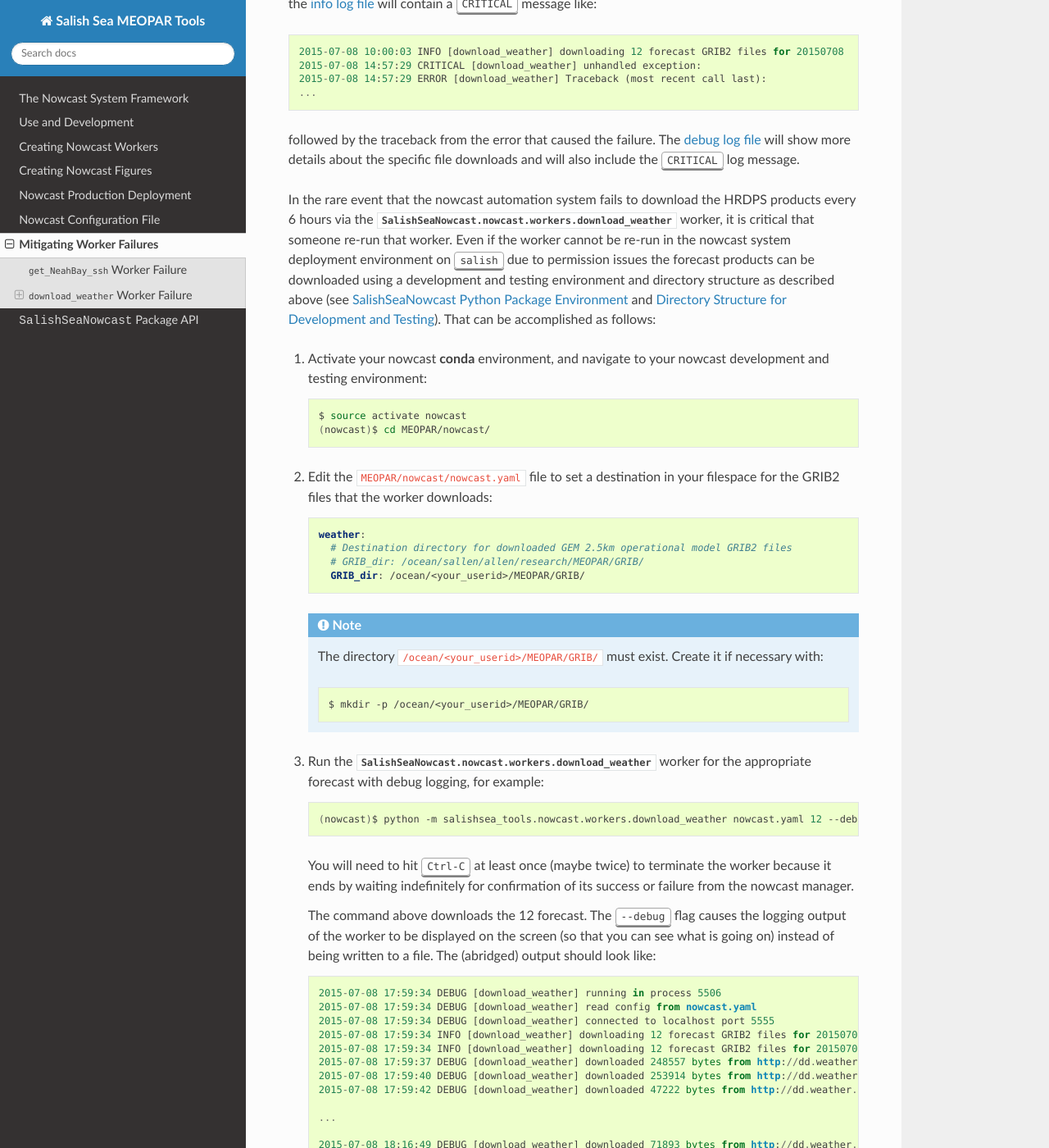
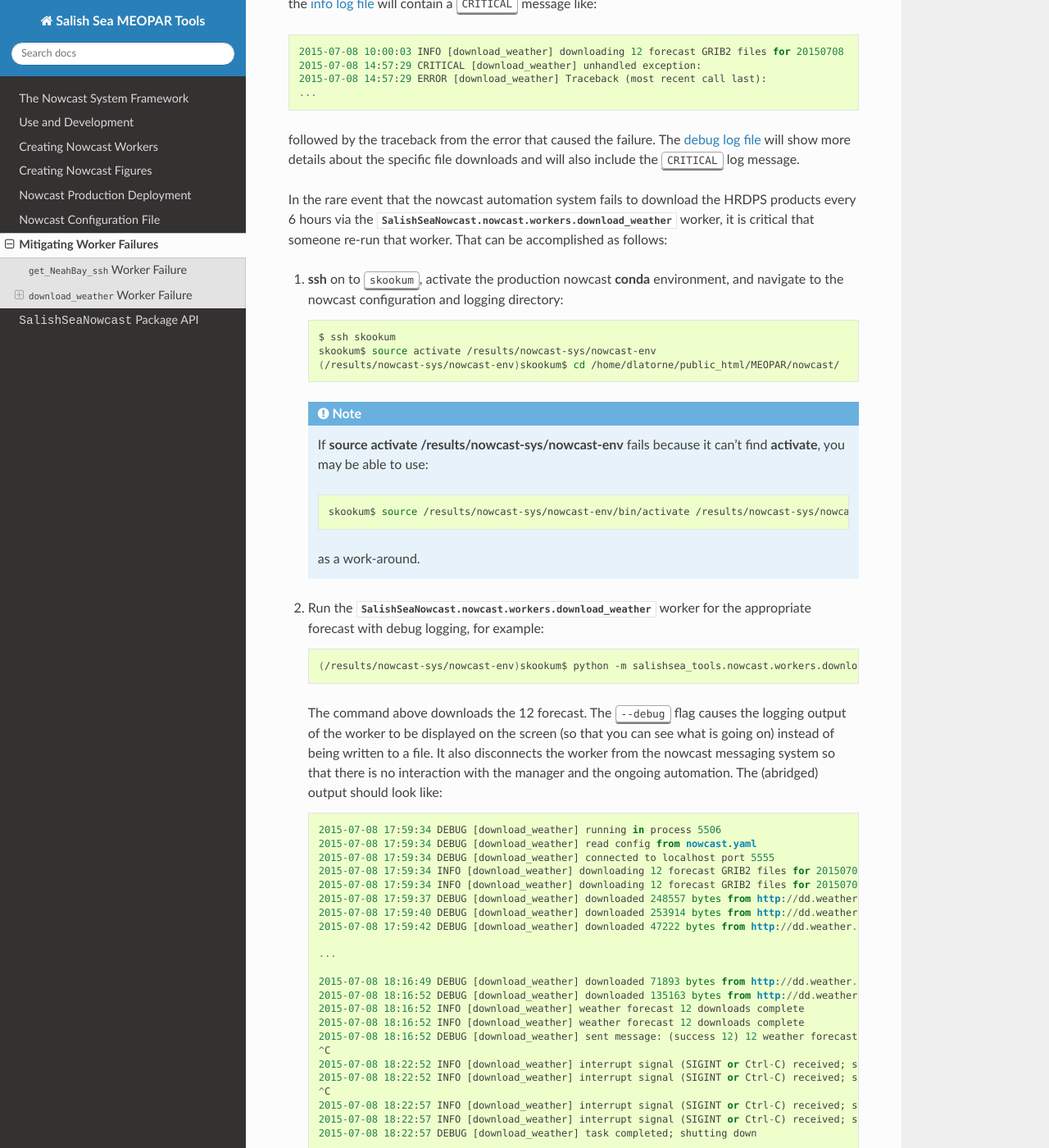
Before and after one commit to SalishSeaCast/SalishSeaNowcast, a Sphinx documentation site: the page built from docs/worker_failures.rst, in a window 1280 px wide and 1400 px high, scrolled down 1008 px. Shown: the whole window at 82% size. Built offline with Sphinx 7.4.7 and the Read the Docs theme 2.0.0, drawn with Linux system fonts in a browser that asks for light colours; some of the changed text lies outside the part shown.

Commit message:
Update download_weather worker failure mitigation docs.

```diff
--- a/docs/worker_failures.rst
+++ b/docs/worker_failures.rst
@@ -49,12 +49,12 @@ each of the 4 daily forecast data sets are only available for slightly over a da
 and EC does not maintain an archive of the HRDPS products.
 
 The HRDPS products files that we use are downloaded every 6 hours via the :py:mod:`SalishSeaNowcast.nowcast.workers.download_weather` worker.
-The downloads are controlled by 4 :program:`cron` jobs that run on :kbd:`salish`:
+The downloads are controlled by 4 :program:`cron` jobs that run on :kbd:`skookum`:
 
-  * The :kbd:`06` forecast download starts at 04:00
-  * The :kbd:`12` forecast download starts at 10:00
-  * The :kbd:`18` forecast download starts at 16:00
-  * The :kbd:`00` forecast download starts at 22:00
+  * The :kbd:`06` UTC forecast download starts at 05:00 Pacific time
+  * The :kbd:`12` UTC forecast download starts at 11:00 Pacific time
+  * The :kbd:`18` UTC forecast download starts at 17:00 Pacific time
+  * The :kbd:`00` UTC forecast download starts at 23:00 Pacific time
 
 The :py:mod:`download_weather` worker uses an exponential back-off and retry strategy to try very hard to get the required files in the face of network congestion and errors.
 If things are going really badly it can take nearly 5 hours to complete or fail to complete a forecast download.
@@ -73,47 +73,38 @@ The `debug log file`_ will show more details about the specific file downloads a
 
 In the rare event that the nowcast automation system fails to download the HRDPS products every 6 hours via the :py:mod:`SalishSeaNowcast.nowcast.workers.download_weather` worker,
 it is critical that someone re-run that worker.
-Even if the worker cannot be re-run in the nowcast system deployment environment on :kbd:`salish` due to permission issues the forecast products can be downloaded using a development and testing environment and directory structure as described above
-(see :ref:`SalishSeaNowcastPythnonPackageEnvironmwnt` and :ref:`SalishSeaNowcastDirectoryStructure`).
 That can be accomplished as follows:
 
-#. Activate your nowcast :program:`conda` environment,
-   and navigate to your nowcast development and testing environment:
+#. :command:`ssh` on to :kbd:`skookum`,
+   activate the production nowcast :program:`conda` environment,
+   and navigate to the nowcast configuration and logging directory:
 
    .. code-block:: bash
 
-       $ source activate nowcast
-       (nowcast)$ cd MEOPAR/nowcast/
-
-#. Edit the :file:`MEOPAR/nowcast/nowcast.yaml` file to set a destination in your filespace for the GRIB2 files that the worker downloads:
-
-   .. code-block:: yaml
-
-       weather:
-         # Destination directory for downloaded GEM 2.5km operational model GRIB2 files
-         # GRIB_dir: /ocean/sallen/allen/research/MEOPAR/GRIB/
-         GRIB_dir: /ocean/<your_userid>/MEOPAR/GRIB/
+       $ ssh skookum
+       skookum$ source activate /results/nowcast-sys/nowcast-env
+       (/results/nowcast-sys/nowcast-env)skookum$ cd /home/dlatorne/public_html/MEOPAR/nowcast/
 
    .. note::
+      If :command:`source activate /results/nowcast-sys/nowcast-env` fails because it can't find :command:`activate`,
+      you may be able to use:
 
-        The directory :file:`/ocean/<your_userid>/MEOPAR/GRIB/` must exist.
-        Create it if necessary with:
+      .. code-block:: bash
 
-        .. code-block:: bash
+          skookum$ source /results/nowcast-sys/nowcast-env/bin/activate /results/nowcast-sys/nowcast-env
 
-            $ mkdir -p /ocean/<your_userid>/MEOPAR/GRIB/
+      as a work-around.
 
 #. Run the :py:mod:`SalishSeaNowcast.nowcast.workers.download_weather` worker for the appropriate forecast with debug logging,
    for example:
 
    .. code-block:: bash
 
-       (nowcast)$ python -m salishsea_tools.nowcast.workers.download_weather nowcast.yaml 12 --debug
-
-   You will need to hit :kbd:`Ctrl-C` at least once (maybe twice) to terminate the worker because it ends by waiting indefinitely for confirmation of its success or failure from the nowcast manager.
+       (/results/nowcast-sys/nowcast-env)skookum$ python -m salishsea_tools.nowcast.workers.download_weather nowcast.yaml 12 --debug
 
    The command above downloads the 12 forecast.
    The :kbd:`--debug` flag causes the logging output of the worker to be displayed on the screen (so that you can see what is going on) instead of being written to a file.
+   It also disconnects the worker from the nowcast messaging system so that there is no interaction with the manager and the ongoing automation.
    The (abridged) output should look like::
 
      2015-07-08 17:59:34 DEBUG [download_weather] running in process 5506
@@ -173,6 +164,38 @@ Use that flag only during the several hour period for which two day's forecast f
 To determine if the :kbd:`--yesterday` flag can be used check the contents of a forecast's hourly directories;
 e.g. http://dd.weather.gc.ca/model_hrdps/west/grib2/06/001/,
 to see if files for 2 days exist.
+
+Even if the worker cannot be re-run in the nowcast system deployment environment on :kbd:`skookum` due to permission issues the forecast products can be downloaded using a development and testing environment and directory structure as described above
+(see :ref:`SalishSeaNowcastPythnonPackageEnvironmwnt` and :ref:`SalishSeaNowcastDirectoryStructure`).
+That can be accomplished as follows:
+
+#. Activate your nowcast :program:`conda` environment,
+   and navigate to your nowcast development and testing environment:
+
+   .. code-block:: bash
+
+       $ source activate nowcast
+       (nowcast)$ cd MEOPAR/nowcast/
+
+#. Edit the :file:`MEOPAR/nowcast/nowcast.yaml` file to set a destination in your filespace for the GRIB2 files that the worker downloads:
+
+   .. code-block:: yaml
+
+       weather:
+         # Destination directory for downloaded GEM 2.5km operational model GRIB2 files
+         # GRIB_dir: /ocean/sallen/allen/research/MEOPAR/GRIB/
+         GRIB_dir: /ocean/<your_userid>/MEOPAR/GRIB/
+
+   .. note::
+
+        The directory :file:`/ocean/<your_userid>/MEOPAR/GRIB/` must exist.
+        Create it if necessary with:
+
+        .. code-block:: bash
+
+            $ mkdir -p /ocean/<your_userid>/MEOPAR/GRIB/
+
+#. Continue from step 2 above.
 
 
 Testing :kbd:`salishsea.eos.ubc.ca` Site Page Templates
```
